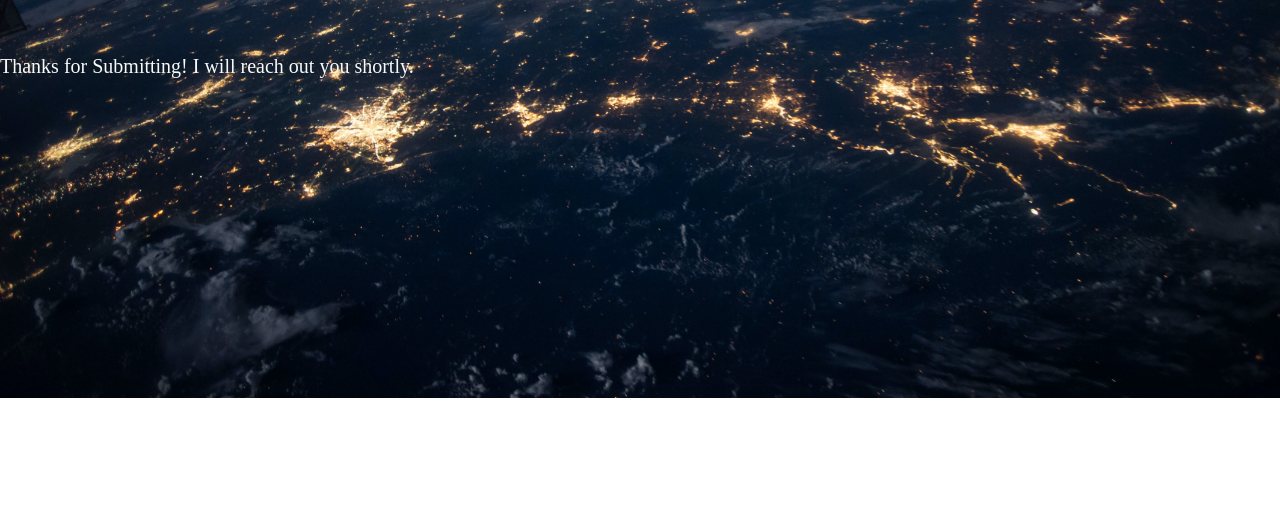
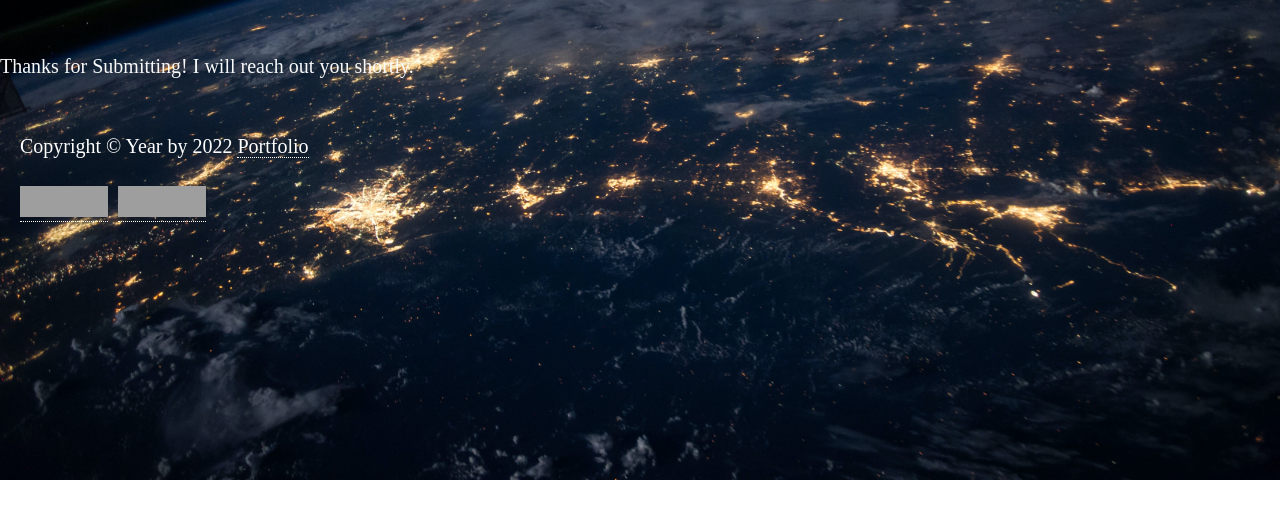
Before and after one commit to jy229319791/prog109ying, a plain HTML site: page portfolio/thankyou.html in a window 1280 px wide. Shown: the part 161-680 px from the top of the page. Drawn offline with Linux system fonts and the light colour scheme; grey boxes are pictures that could not be loaded; a web font is replaced by a local one.

Commit message:
Update thankyou.html

```diff
--- a/portfolio/thankyou.html
+++ b/portfolio/thankyou.html
@@ -29,6 +29,25 @@
         <p>Thanks for Submitting! I will reach out you shortly.</p>
         </div>
     </div>
+      <div id="footer">
+<div class="left">
+Copyright &copy; Year by 2022 <a href="https://jy229319791.github.io/prog109ying/portfolio/home.html">Portfolio</a>
+<!-- W3C Markup Validator -->
+<p><a href="http://validator.w3.org/check?uri=referer"><img src="http://www.w3.org/Icons/valid-xhtml10" alt="Valid XHTML 1.0 Strict"
 
+height="31" width="88" ></a>&nbsp;
+
+<!-- W3C CSS Validator -->
+<a href="http://jigsaw.w3.org/css-validator/check/referer">
+    <img style="border:0;width:88px;height:31px"
+        src="http://jigsaw.w3.org/css-validator/images/vcss-blue"
+        alt="Valid CSS!" >
+</a>
+</p>
+
+</div>
+
+<div class="clear"> </div>
+  </div>
 </body>
 </html>
```
